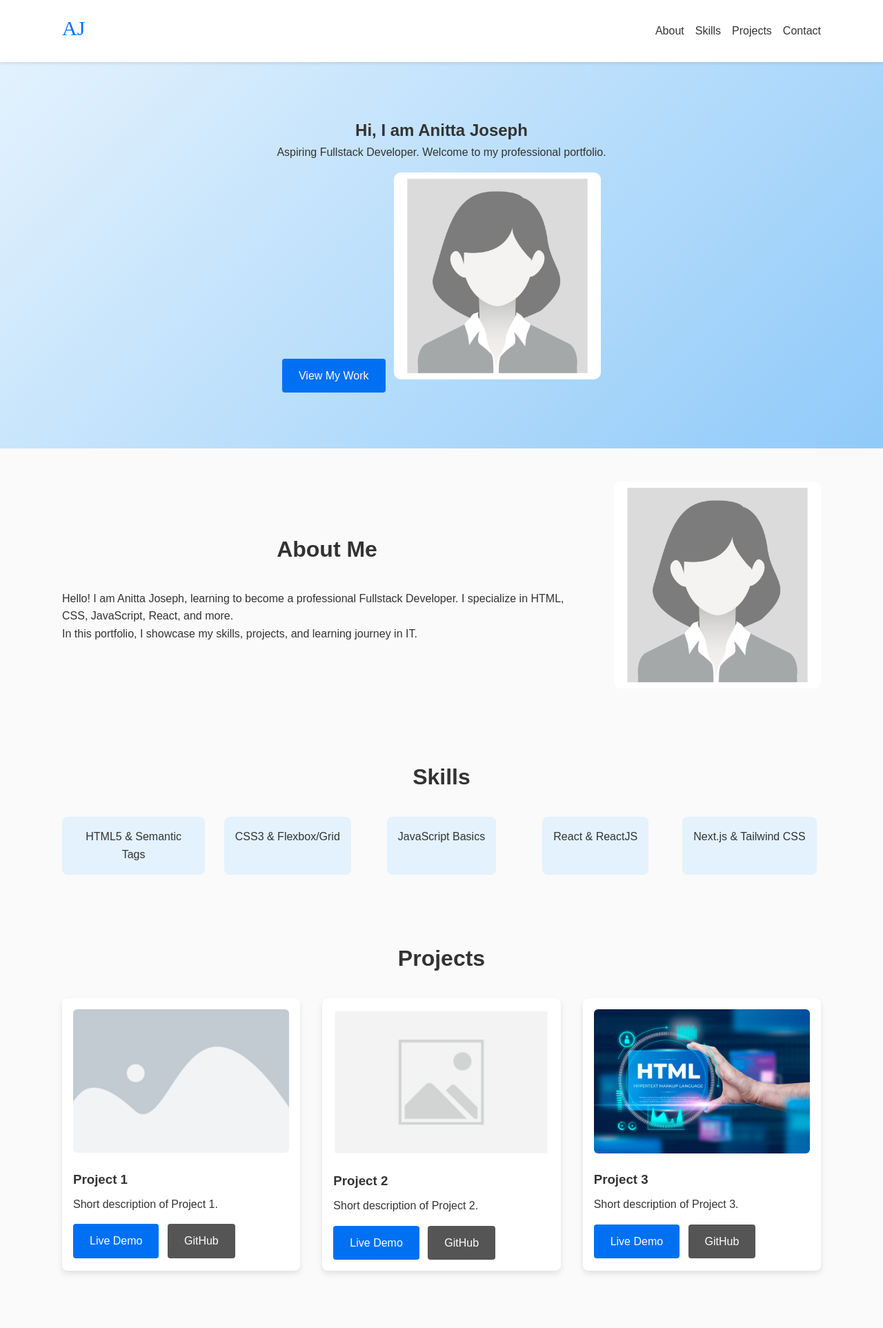
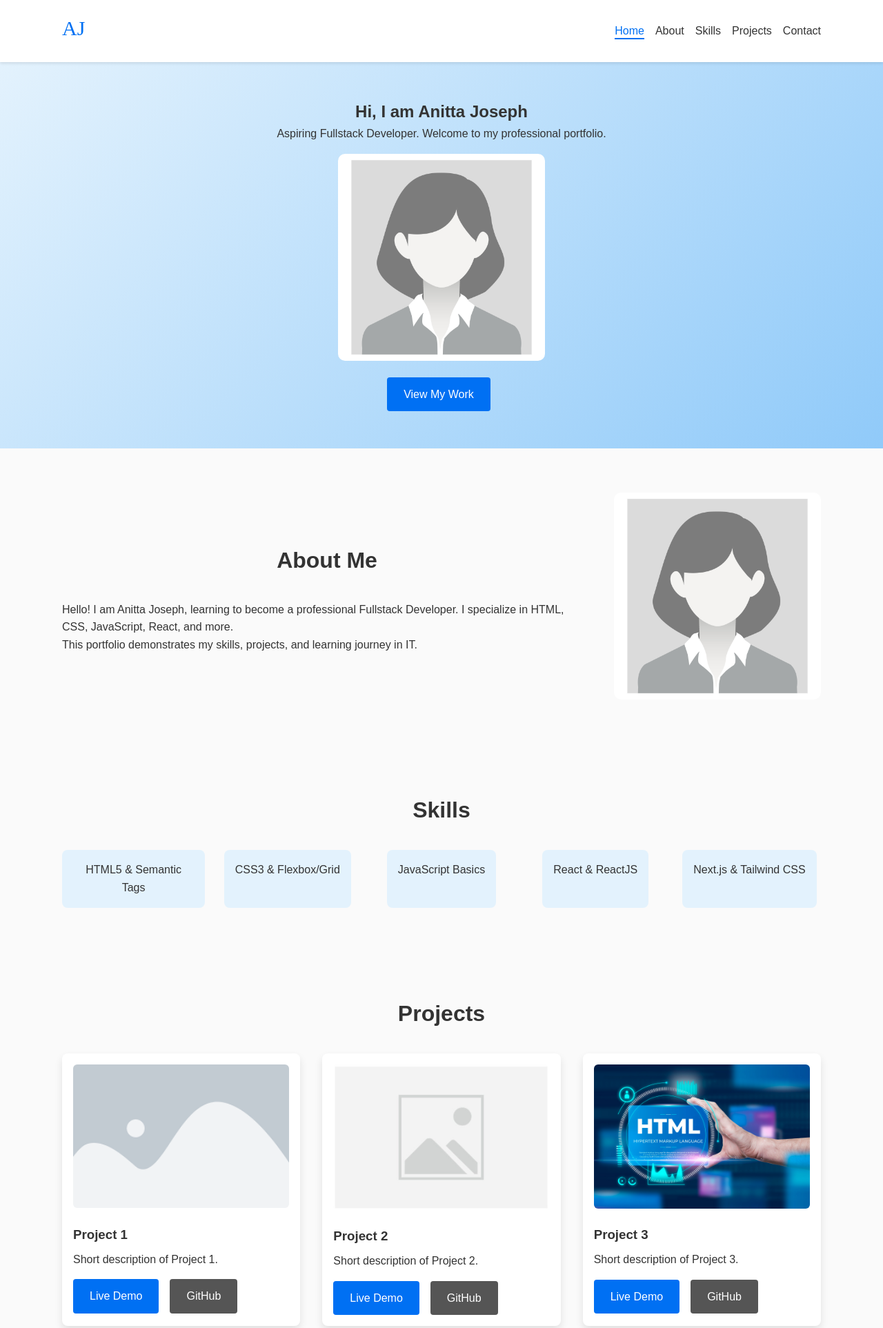
Before and after one commit to anittajosephv/portfolio-v1, a plain HTML site: page portfolio-v1/index.html in a window 1280 px wide. Shown: the top 1925 px of the page at 69% size. Drawn offline with Linux system fonts and the light colour scheme; files whose address does not match are found by name.

Commit message:
Professional Portfolio V1 with animations and hover effects

```diff
--- a/portfolio-v1/css/style.css
+++ b/portfolio-v1/css/style.css
@@ -4,11 +4,13 @@
   padding: 0;
   box-sizing: border-box;
 }
+
 body {
-  font-family: Arial, sans-serif;
+  font-family: "Poppins", Arial, sans-serif;
   line-height: 1.6;
   color: #333;
   background: #fafafa;
+  scroll-behavior: smooth;
 }
 
 /* Container */
@@ -41,9 +43,21 @@ nav a {
   text-decoration: none;
   color: #333;
   font-weight: 500;
+  position: relative;
 }
-nav a:hover {
+nav a:hover,
+nav a.active {
   color: #0070f3;
+}
+nav a.active::after,
+nav a:hover::after {
+  content: "";
+  position: absolute;
+  bottom: -4px;
+  left: 0;
+  width: 100%;
+  height: 2px;
+  background: #0070f3;
 }
 
 /* Hero */
@@ -61,6 +75,10 @@ nav a:hover {
   max-width: 300px;
   margin-top: 1rem;
   border-radius: 10px;
+  transition: transform 0.3s ease;
+}
+#hero img:hover {
+  transform: scale(1.05);
 }
 .btn {
   display: inline-block;
@@ -84,7 +102,7 @@ nav a:hover {
 
 /* Sections */
 section {
-  padding: 3rem 0;
+  padding: 4rem 0;
 }
 section h2 {
   text-align: center;
@@ -119,6 +137,12 @@ section h2 {
   padding: 1rem;
   border-radius: 8px;
   text-align: center;
+  transition: transform 0.3s ease;
+}
+.skill:hover {
+  transform: translateY(-5px);
+  background: #90caf9;
+  color: #fff;
 }
 
 /* Projects */
@@ -131,11 +155,12 @@ section h2 {
   background: #fff;
   padding: 1rem;
   border-radius: 8px;
-  box-shadow: 0 4px 8px rgba(0, 0, 0, 0.1);
-  transition: transform 0.3s ease;
+  box-shadow: 0 6px 12px rgba(0, 0, 0, 0.1);
+  transition: transform 0.3s ease, box-shadow 0.3s ease;
 }
 .project-card:hover {
   transform: translateY(-5px);
+  box-shadow: 0 12px 20px rgba(0, 0, 0, 0.15);
 }
 .project-card img {
   width: 100%;
@@ -144,6 +169,11 @@ section h2 {
 }
 .project-card h3 {
   margin-bottom: 0.5rem;
+}
+.project-btns {
+  display: flex;
+  gap: 0.5rem;
+  flex-wrap: wrap;
 }
 
 /* Contact */
--- a/portfolio-v1/index.html
+++ b/portfolio-v1/index.html
@@ -15,10 +15,11 @@
         </a>
         <nav>
           <ul>
-            <li><a href="#about">About</a></li>
-            <li><a href="#skills">Skills</a></li>
-            <li><a href="#projects">Projects</a></li>
-            <li><a href="#contact">Contact</a></li>
+            <li><a href="#hero" class="nav-link active">Home</a></li>
+            <li><a href="#about" class="nav-link">About</a></li>
+            <li><a href="#skills" class="nav-link">Skills</a></li>
+            <li><a href="#projects" class="nav-link">Projects</a></li>
+            <li><a href="#contact" class="nav-link">Contact</a></li>
           </ul>
         </nav>
       </div>
@@ -31,11 +32,12 @@
         <p>
           Aspiring Fullstack Developer. Welcome to my professional portfolio.
         </p>
-        <a href="#projects" class="btn">View My Work</a>
+
         <img
           src="assets/hero.jpg"
           alt="Anitta Joseph working on web development"
-        />
+        /><br />
+        <a href="#projects" class="btn">View My Work</a>
       </div>
     </section>
 
@@ -50,7 +52,7 @@
             and more.
           </p>
           <p>
-            In this portfolio, I showcase my skills, projects, and learning
+            This portfolio demonstrates my skills, projects, and learning
             journey in IT.
           </p>
         </div>
@@ -83,22 +85,28 @@
             <img src="assets/project1.png" alt="Project 1" />
             <h3>Project 1</h3>
             <p>Short description of Project 1.</p>
+            <div class="project-btns">
               <a href="#" class="btn">Live Demo</a>
               <a href="#" class="btn btn-secondary">GitHub</a>
+            </div>
           </div>
           <div class="project-card">
             <img src="assets/project2.png" alt="Project 2" />
             <h3>Project 2</h3>
             <p>Short description of Project 2.</p>
+            <div class="project-btns">
               <a href="#" class="btn">Live Demo</a>
               <a href="#" class="btn btn-secondary">GitHub</a>
+            </div>
           </div>
           <div class="project-card">
             <img src="assets/project3.png" alt="Project 3" />
             <h3>Project 3</h3>
             <p>Short description of Project 3.</p>
+            <div class="project-btns">
               <a href="#" class="btn">Live Demo</a>
               <a href="#" class="btn btn-secondary">GitHub</a>
+            </div>
           </div>
         </div>
       </div>
```
Lines whose indentation alone changed are shown as unchanged.
